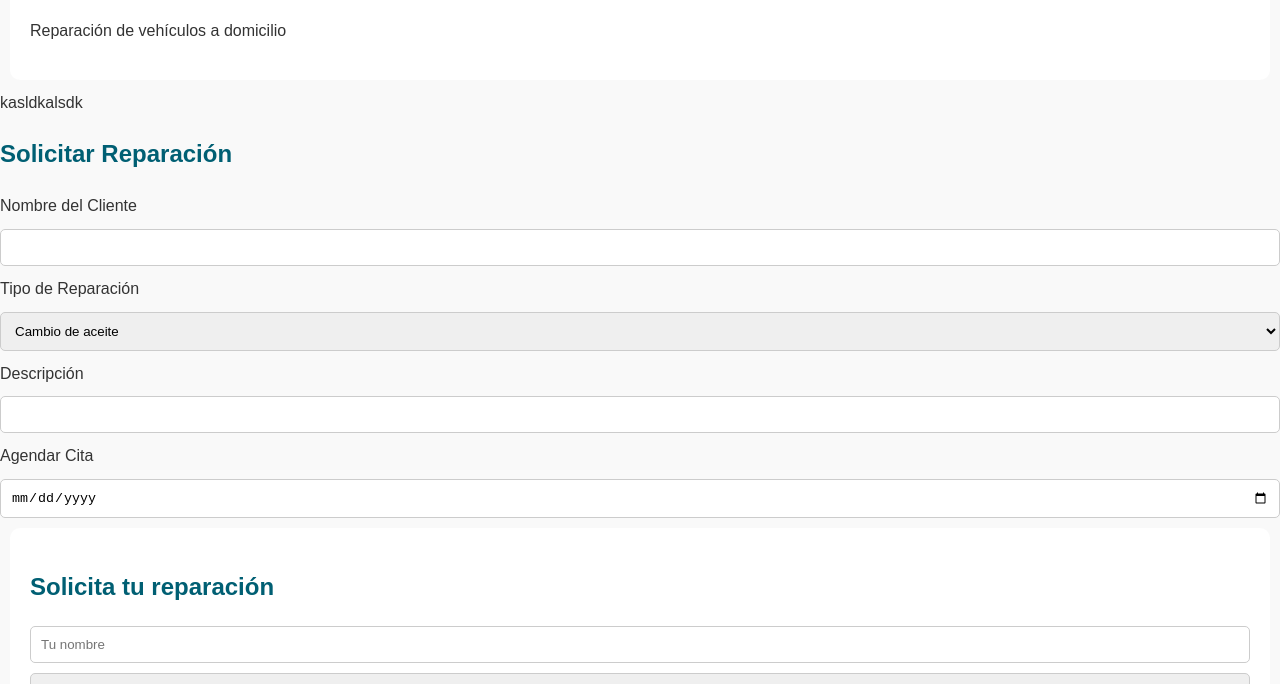
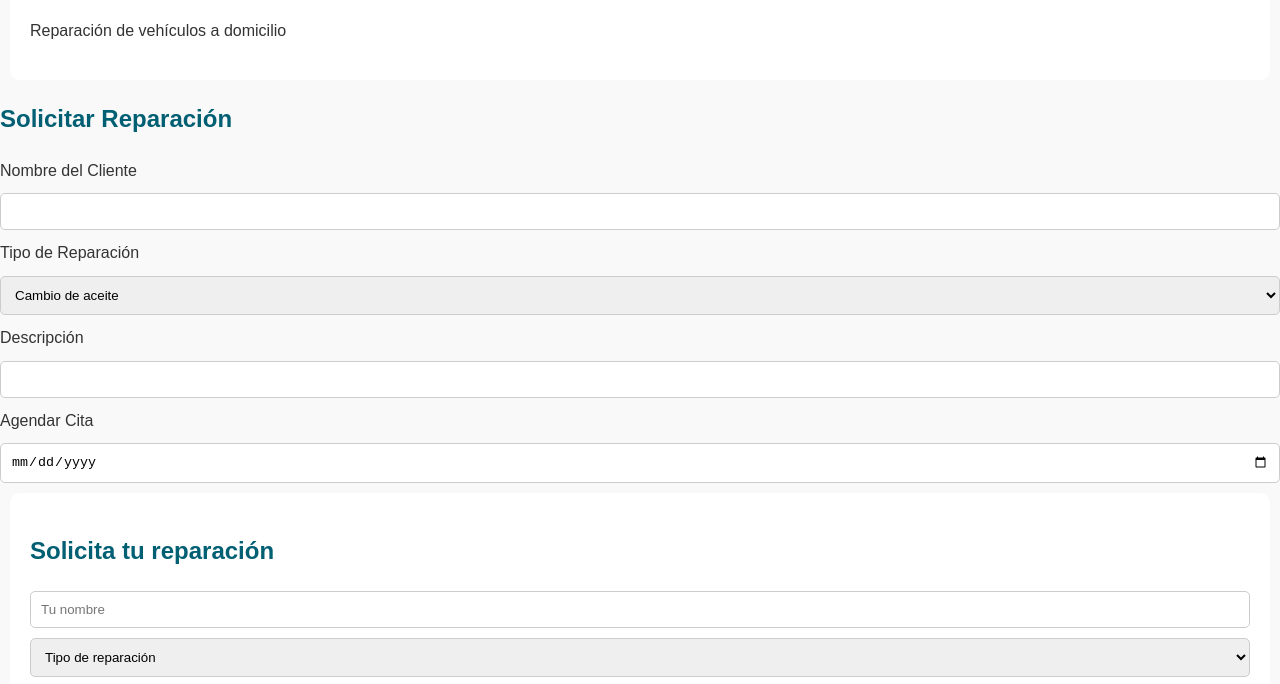
Before and after one commit to PasLib/AE7_ABPRO-Ejercicio-Grupo4, a plain HTML site: page index.html in a window 1280 px wide. Shown: the part 106-790 px from the top of the page. Drawn offline with Linux system fonts and the light colour scheme; a script that the page names is missing.

Commit message:
Update index.html

```diff
--- a/index.html
+++ b/index.html
@@ -13,7 +13,6 @@
         <p>Reparación de vehículos a domicilio</p>
     </header>
 
-kasldkalsdk
 
     <h2>Solicitar Reparación</h2>
 
```
